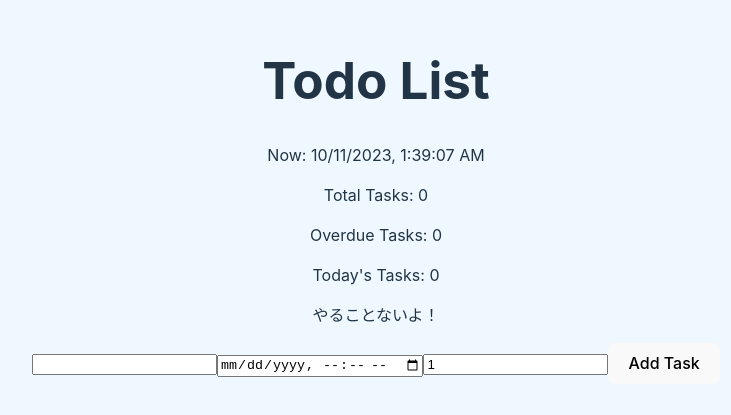
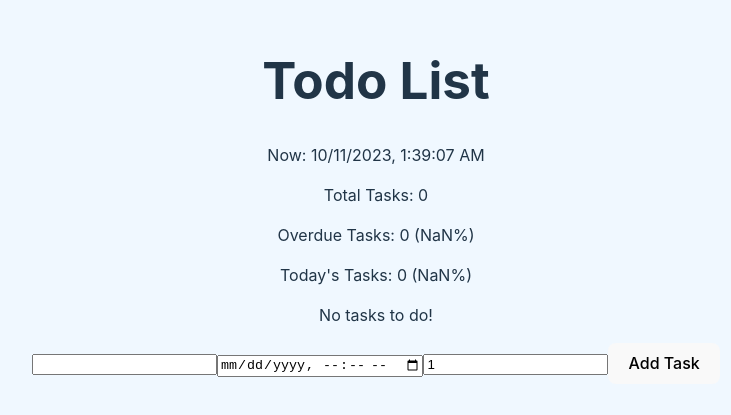
Before and after one commit to alikmpt8529/todo, a React (Vite) app: page / in a window 1280 px wide. Shown: the part 199-614 px from the top of the page, without its empty margins (264-995 px from the left). Built offline with nearby package versions, Linux system fonts and the light colour scheme.

Commit message:
preview1.4.2
パーセンテージ

```diff
--- a/package.json
+++ b/package.json
@@ -10,10 +10,12 @@
     "preview": "vite preview"
   },
   "dependencies": {
+    "chart.js": "^4.4.0",
     "moment": "^2.29.4",
     "react": "^18.2.0",
     "react-big-calendar": "^1.8.4",
     "react-calendar": "^4.6.0",
+    "react-chartjs-2": "^5.2.0",
     "react-dom": "^18.2.0"
   },
   "devDependencies": {
--- a/src/App.tsx
+++ b/src/App.tsx
@@ -123,8 +123,10 @@ function App() {
   const [currentDateTime, setCurrentDateTime] = useState(new Date());
   const [taskCount, setTaskCount] = useState(0);
   const [overdueCount, setOverdueCount] = useState(0);
+  const [overduePercentage, setOverduePercentage] = useState<number>(0);
+  const [todayTaskCount, setTodayTaskCount] = useState(0);
+  const [todayTaskPercentage, setTodayTaskPercentage] = useState<number>(0);
   const [duplicateCount, setDuplicateCount] = useState<number>(1);
-  const [todayTaskCount, setTodayTaskCount] = useState(0);
 
   useEffect(() => {
     localStorage.setItem('todos', JSON.stringify(todos));
@@ -135,6 +137,7 @@ function App() {
         new Date(todo.deadline) < new Date() && !todo.isCompleted
     );
     setOverdueCount(overdueTasks.length);
+    setOverduePercentage((overdueTasks.length / taskCount) * 100);
 
     const todayTasks = todos.filter(
       (todo) =>
@@ -142,7 +145,8 @@ function App() {
         new Date().toDateString()
     );
     setTodayTaskCount(todayTasks.length);
-  }, [todos]);
+    setTodayTaskPercentage((todayTasks.length / taskCount) * 100);
+  }, [todos, taskCount]);
 
   useEffect(() => {
     const intervalId = setInterval(() => {
@@ -208,10 +212,11 @@ function App() {
       <div>
         <p>Now: {currentDateTime.toLocaleString()}</p>
         <p>Total Tasks: {taskCount}</p>
-        <p>Overdue Tasks: {overdueCount}</p>
-        <p>Today's Tasks: {todayTaskCount}</p>
-        {taskCount === 0 && <p>やることないよ！</p>}
+        <p>Overdue Tasks: {overdueCount} ({overduePercentage.toFixed(2)}%)</p>
+        <p>Today's Tasks: {todayTaskCount} ({todayTaskPercentage.toFixed(2)}%)</p>
+        {taskCount === 0 && <p>No tasks to do!</p>}
       </div>
+
       <input
         type="text"
         value={inputValue}
```
Also changed, not shown: 1 other file (tests, documents, lock files or other folders).
